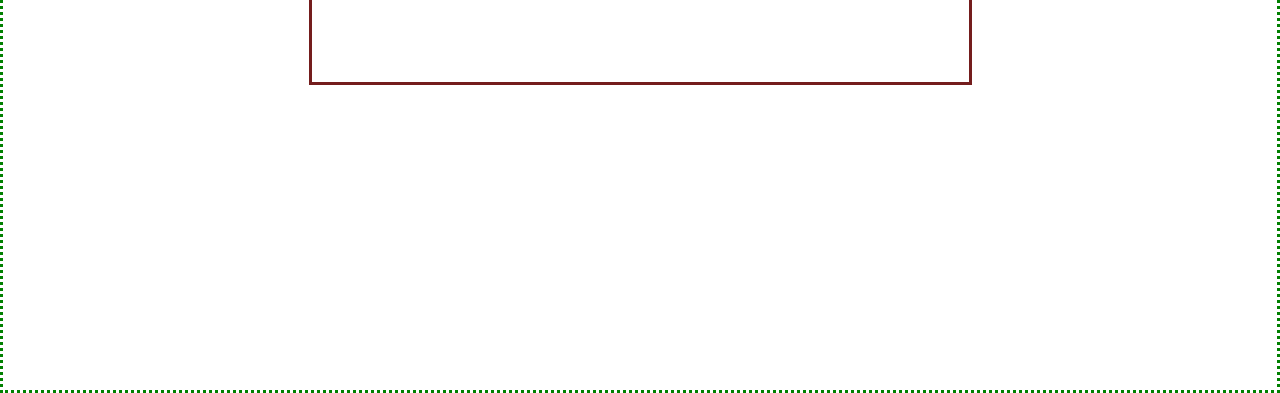
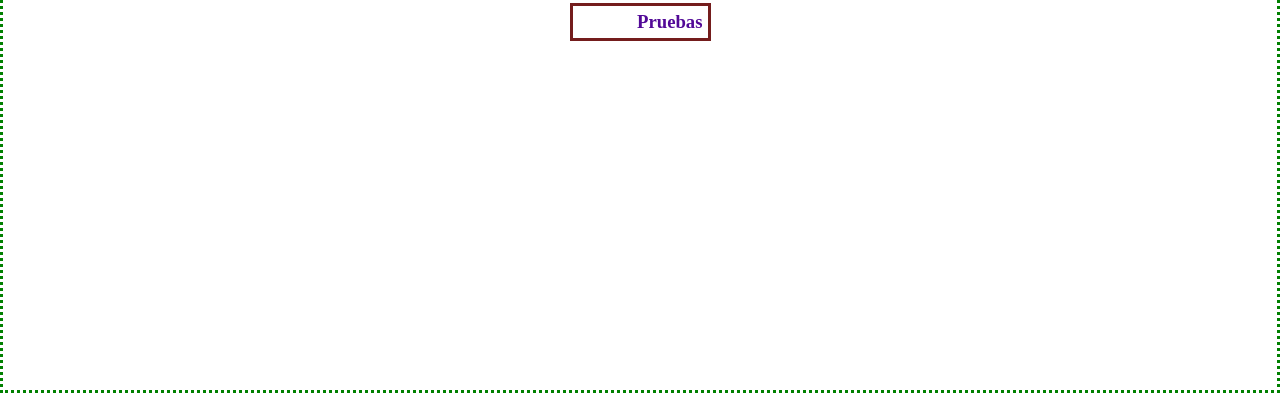
Before and after one commit to VLeVa7/TRW, a plain HTML site: page index.html in a window 1280 px wide. Shown: the part 413-806 px from the top of the page. Drawn offline with Linux system fonts and the light colour scheme.

Commit message:
Pequeños cambios de dirección

```diff
--- a/index.html
+++ b/index.html
@@ -5,7 +5,7 @@
     <meta http-equiv="X-UA-Compatible" content="IE=edge" />
     <meta name="viewport" content="width=device-width, initial-scale=1.0" />
     <link rel="stylesheet" href="style.css" />
-    <title>Document</title>
+    <title>Pruebas principales</title>
   </head>
   <body>
     <div class="contenedor">
--- a/style.css
+++ b/style.css
@@ -12,11 +12,11 @@ h1 {
 h3 {
   border: solid #741d1d;
   color: rgb(82, 9, 151);
-  padding: 10px;
-  width: 50%;
-  height: 100px;
-  text-align: center;
-  align-items: center;
+  padding: 5px;
+  margin: 5px;
+  width: 125px;
+  text-align: right;
+  align-items: right;
 }
 
 .contenedor {
```
